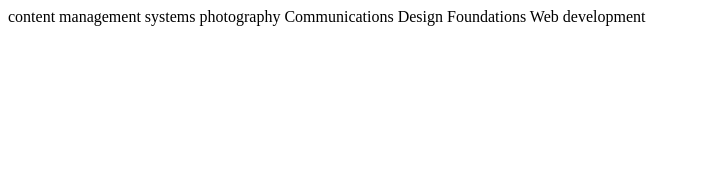
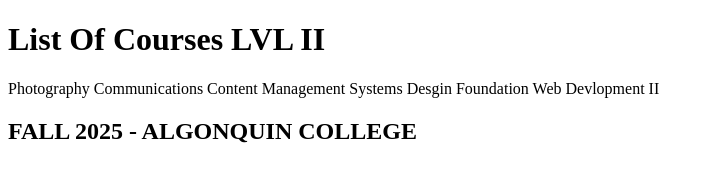
Before and after one commit to jacksonissacs/mtm6201_week1_practice2025, a plain HTML site: page index.html in a window 1280 px wide. Shown: the whole page, without its empty margins (0-714 px from the left). Drawn offline with Linux system fonts and the light colour scheme.

Commit message:
New format

```diff
--- a/index.html
+++ b/index.html
@@ -6,12 +6,21 @@
     <title>Document</title>
 </head>
 <body>
-    <header>
-        content management systems
-        photography
+    <h1> List Of Courses LVL II</h1>
+
+    <main>
+        Photography
+
         Communications
-        Design Foundations
-        Web development
-    </header>
+
+        Content Management Systems
+
+        Desgin Foundation
+
+        Web Devlopment II
+
+    </main>
+
+    <h2> FALL 2025 - ALGONQUIN COLLEGE </h2>
 </body>
 </html>
```
